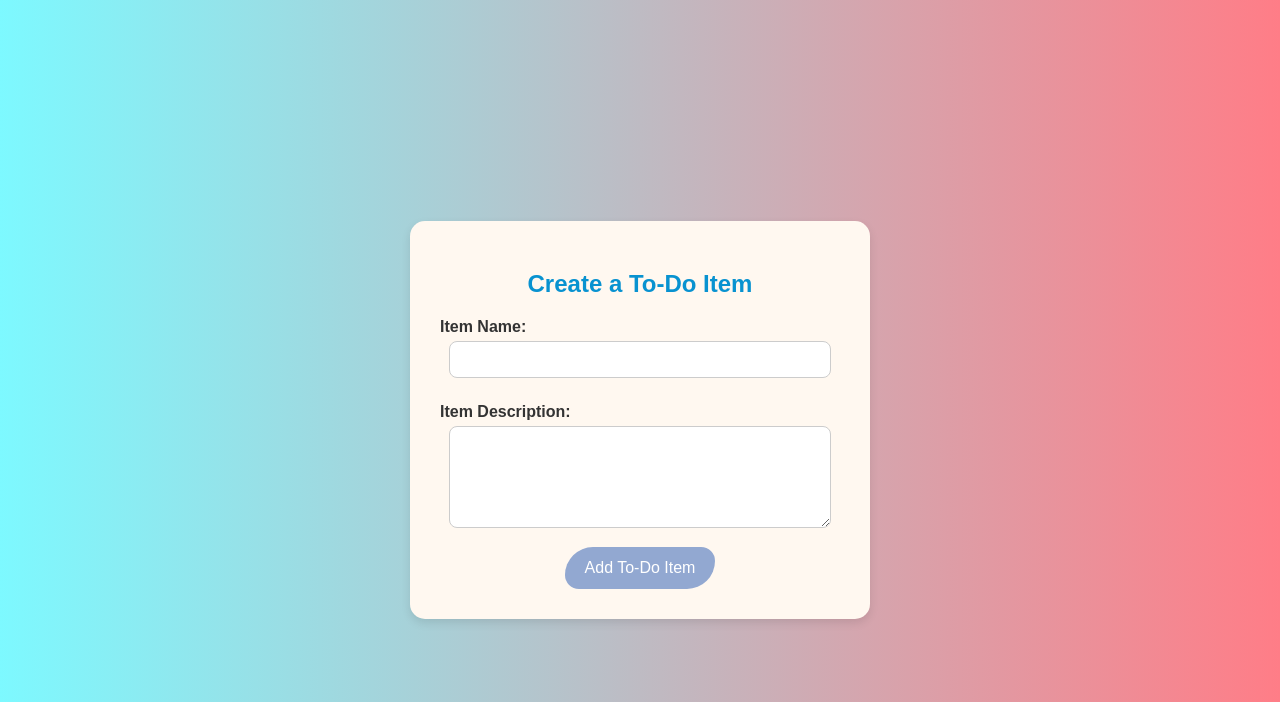
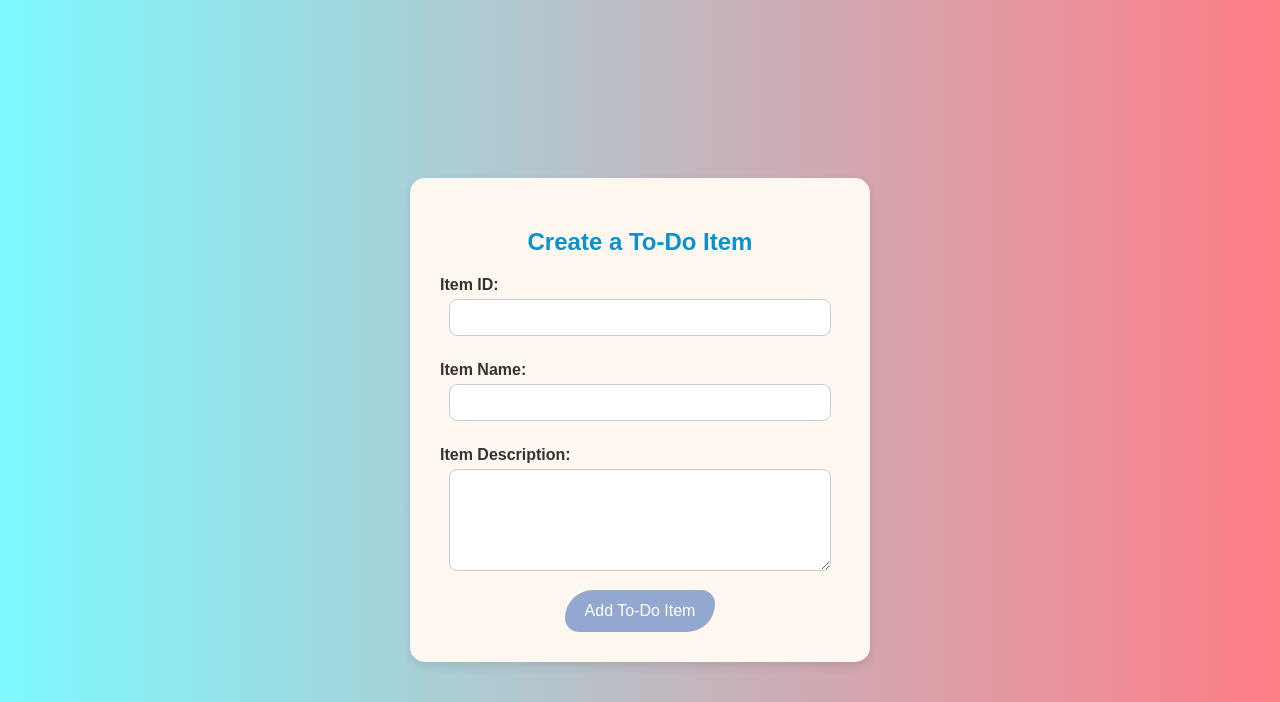
Before and after one commit to ImmortalMehta/flask-project, a Flask app: template templates/todo.html in a window 1280 px wide. Shown: the top 702 px of the page. Run offline with Flask 2, Linux system fonts and the light colour scheme; the template is opened without the code that fills it, so the values that code supplies are empty.

Commit message:
Add Item ID field to To-Do form

```diff
--- a/templates/todo.html
+++ b/templates/todo.html
@@ -82,6 +82,9 @@
     <div class="form-container">
         <h2>Create a To-Do Item</h2>
         <form action="/submittodoitem" method="POST">
+            <label>Item ID:</label>
+            <input type="text" name="itemId" required>
+
             <label>Item Name:</label>
             <input type="text" name="itemName" required>
 
```
